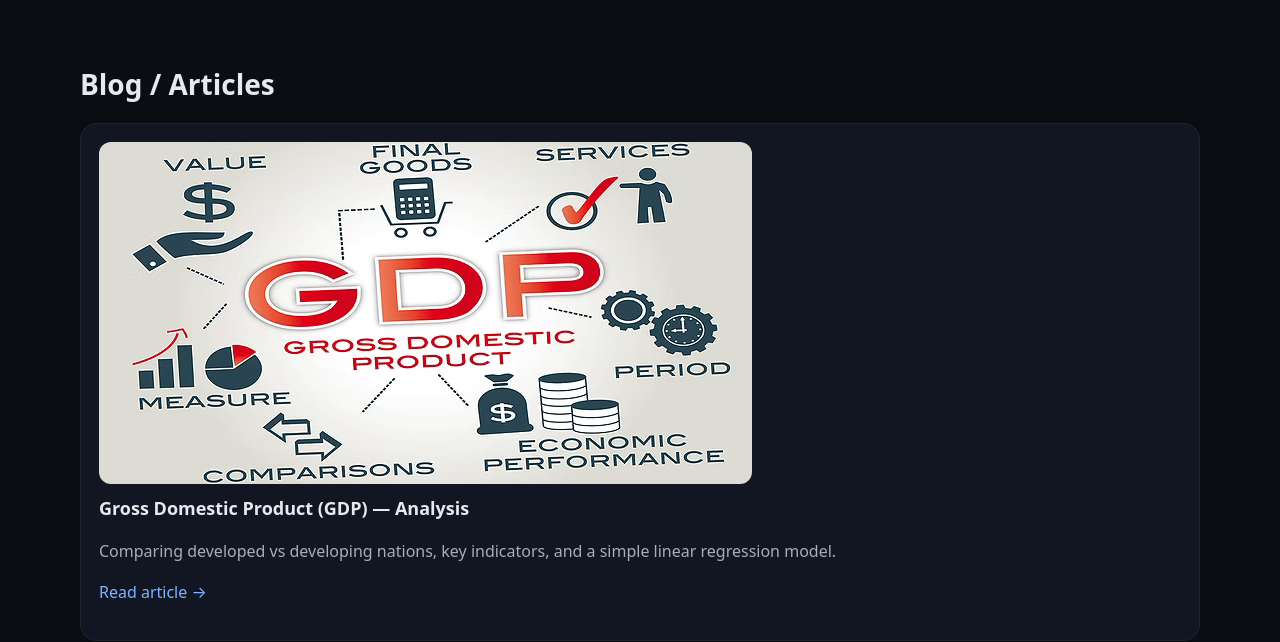
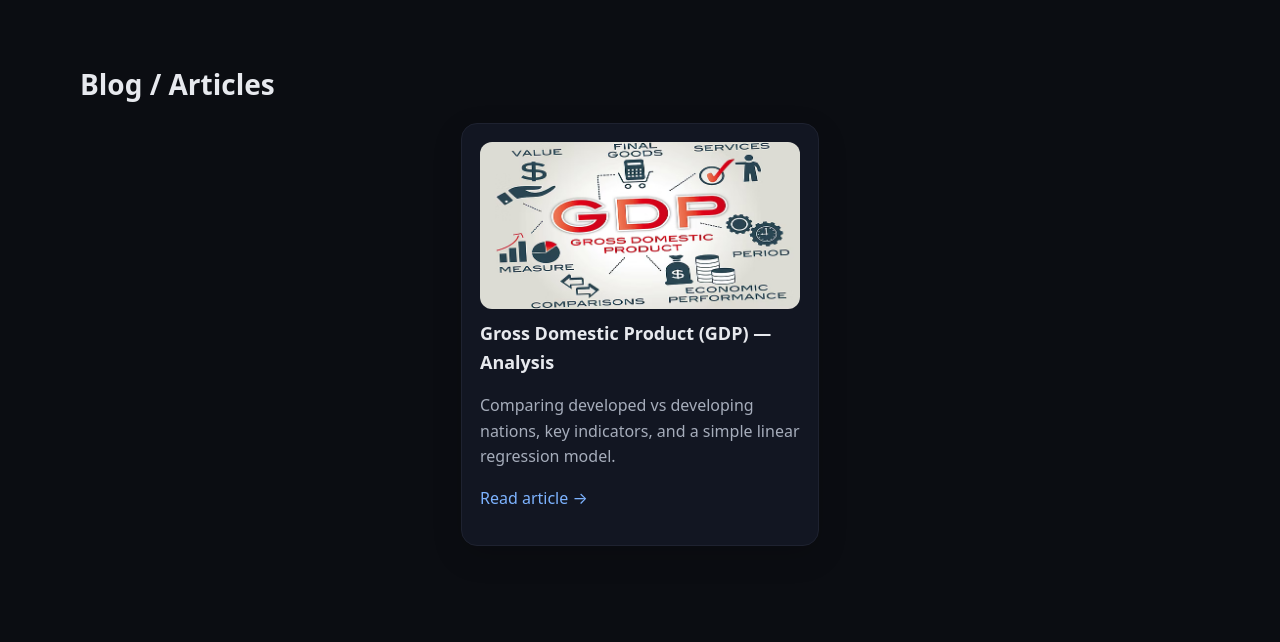
Before and after one commit to Tanushree28/tanushree_portfolio, a plain HTML site: page index.html in a window 1280 px wide. Shown: the part 780-1422 px from the top of the page. Drawn offline with Linux system fonts and the light colour scheme.

Commit message:
Blog Styling

```diff
--- a/css/style.css
+++ b/css/style.css
@@ -58,3 +58,24 @@ footer{border-top:1px solid var(--border);padding:24px 0;color:var(--muted);text
   .hero{grid-template-columns:1fr}
   .about-grid{grid-template-columns:1fr}
 }
+
+/* Blog-specific grid overrides to match project card sizing */
+.blog-grid {
+  display: grid;
+  grid-template-columns: repeat(auto-fit, minmax(280px, 1fr));
+  gap: 18px;
+  justify-content: start;
+}
+
+/* Limit each blog card’s max width and centre it in its grid cell */
+.blog-grid .card {
+  max-width: 320px;
+  margin: 0 auto;
+}
+
+.blog-grid .card img {
+  width: 100%;
+  height: auto;
+  border-radius: 12px;
+  object-fit: cover;
+}
--- a/index.html
+++ b/index.html
@@ -64,15 +64,20 @@
 
     <section class="section" id="blog">
       <h2>Blog / Articles</h2>
-      <div class="grid">
+      <!-- add blog-grid class here -->
+      <div class="grid blog-grid">
         <article class="card">
-          <img src="assets/blog/gdp/cover.png" alt="GDP cover" style="border-radius:12px; margin-bottom:10px;">
+          <img src="assets/blog/gdp/cover.png" alt="GDP cover"
+              style="border-radius:12px; margin-bottom:10px;">
           <h3>Gross Domestic Product (GDP) — Analysis</h3>
-          <p class="muted">Comparing developed vs developing nations, key indicators, and a simple linear regression model.</p>
+          <p class="muted">
+            Comparing developed vs developing nations, key indicators, and a simple linear regression model.
+          </p>
           <p><a href="posts/gdp-analysis.html">Read article →</a></p>
         </article>
       </div>
     </section>
+
 
 
     <section class="section" id="about">
```
